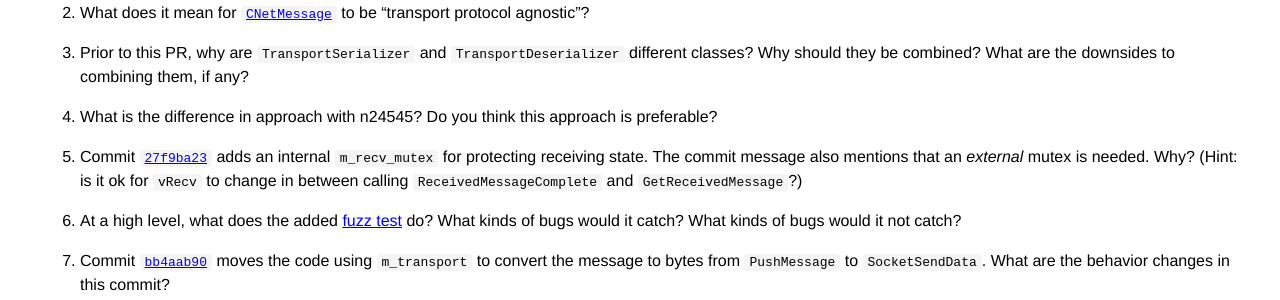
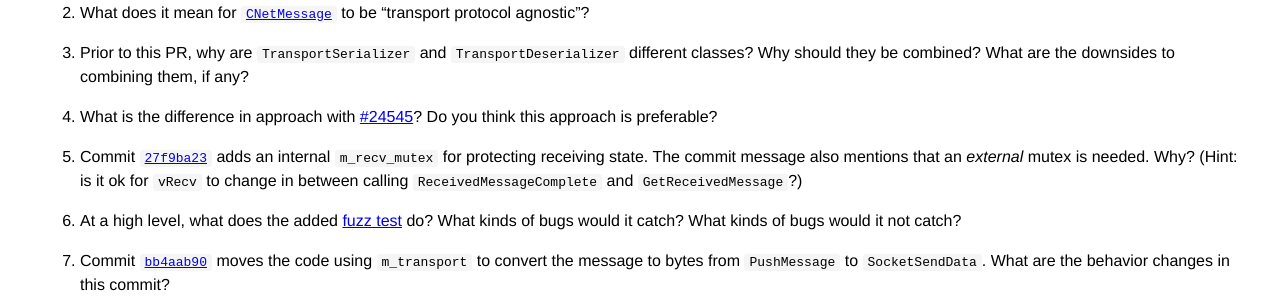
Before and after one commit to bitcoin-core-review-club/website, a Jekyll site: the page built from _posts/2023-09-06-#28165.md, in a window 1280 px wide. Shown: the part 1545-1845 px from the top of the page. Built offline with Jekyll 4.4.1, drawn with Linux system fonts in a browser that asks for light colours.

Commit message:
fixup n24545 reference

```diff
--- a/_posts/2023-09-06-#28165.md
+++ b/_posts/2023-09-06-#28165.md
@@ -93,7 +93,7 @@ to be "transport protocol agnostic"?
 1. Prior to this PR, why are `TransportSerializer` and `TransportDeserializer` different classes?
    Why should they be combined? What are the downsides to combining them, if any?
 
-1. What is the difference in approach with n24545? Do you think this approach is preferable?
+1. What is the difference in approach with [#24545](https://github.com/bitcoin/bitcoin/pull/24545)? Do you think this approach is preferable?
 
 1. Commit [`27f9ba23`](https://github.com/bitcoin/bitcoin/pull/28165/commits/27f9ba23efe82531a465c5e63bf7dc62b6a3a8db)
 adds an internal `m_recv_mutex` for protecting receiving state. The commit message also mentions
```
